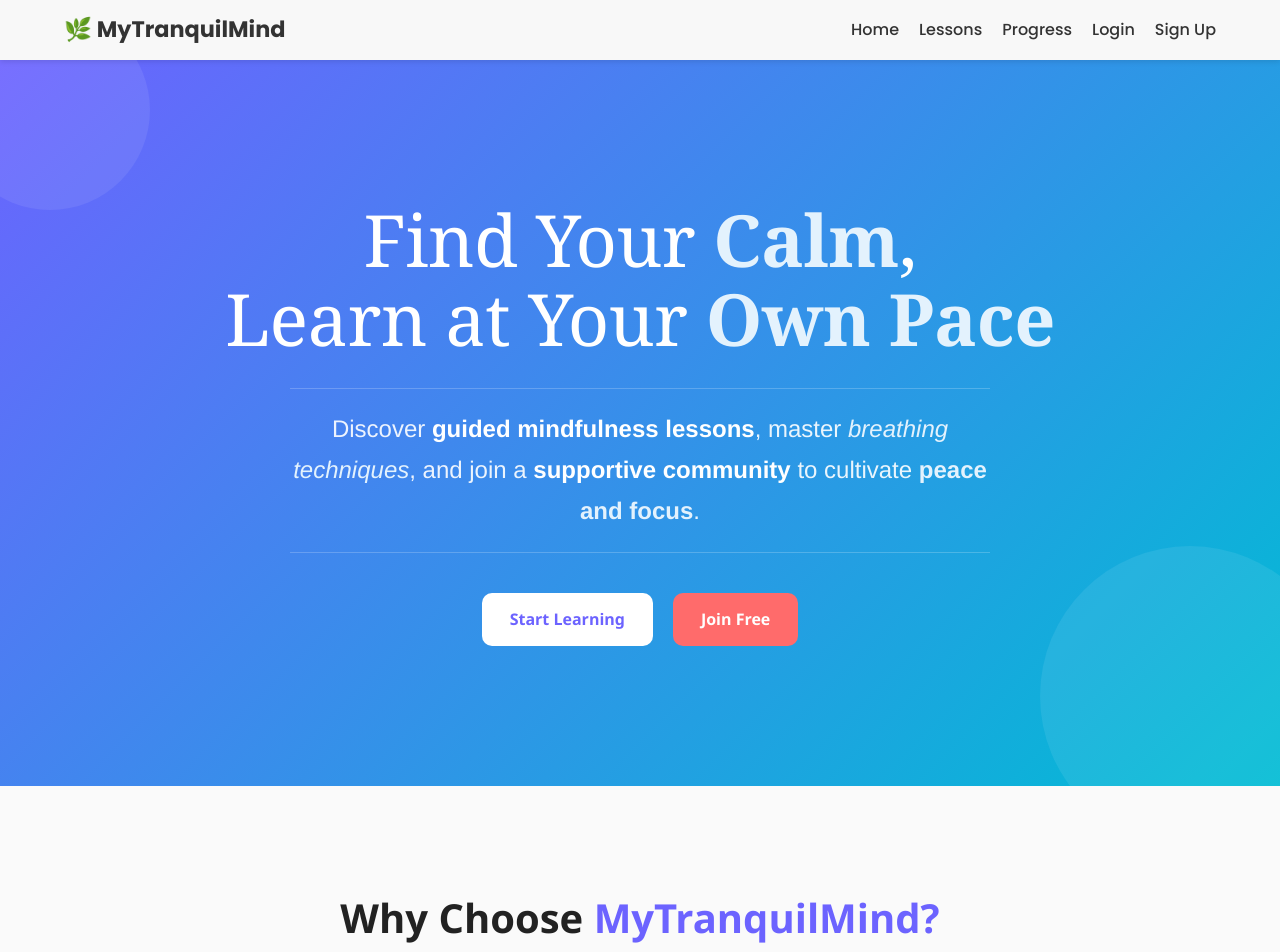
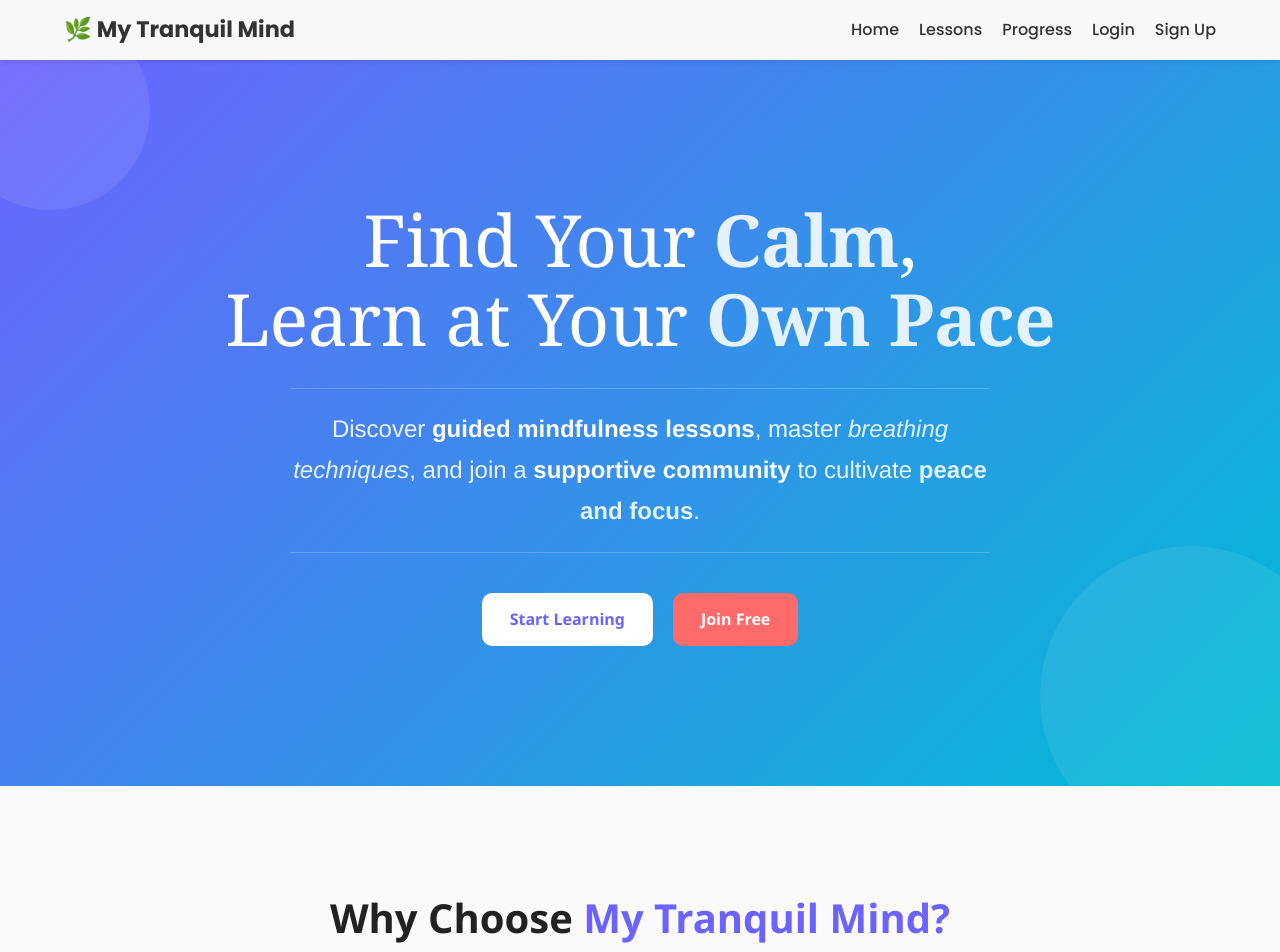
Before and after one commit to vespersmakado/my_tranquil_mind_online, a React (Create React App) app: page / in a window 1280 px wide. Shown: the top 952 px of the page. Built offline with nearby package versions, Linux system fonts and the light colour scheme.

Commit message:
Update frontend with latest changes

```diff
--- a/public/index.html
+++ b/public/index.html
@@ -30,7 +30,7 @@
 
       <link href="https://fonts.googleapis.com/css2?family=Poppins:wght@400;600;700&display=swap" rel="stylesheet">
 
-    <title>React App</title>
+    <title>My Tranquil Mind</title>
 
   </head>
   <body>
--- a/src/components/Navbar.tsx
+++ b/src/components/Navbar.tsx
@@ -13,7 +13,7 @@ const Navbar: React.FC = () => {
     <nav className="navbar">
       <div className="navbar-container">
         {/* Logo left */}
-        <div className="logo">🌿 MyTranquilMind</div>
+        <div className="logo">🌿 My Tranquil Mind</div>
 
         {/* Hamburger toggle (mobile) */}
         <div className="menu-toggle" onClick={toggleMenu}>
--- a/src/pages/Home.tsx
+++ b/src/pages/Home.tsx
@@ -132,7 +132,7 @@ const Home: React.FC = () => {
             marginBottom: "50px",
           }}
         >
-          Why Choose <span style={{ color: "#6c63ff" }}>MyTranquilMind?</span>
+          Why Choose <span style={{ color: "#6c63ff" }}>My Tranquil Mind?</span>
         </h2>
         <div
           style={{
```
